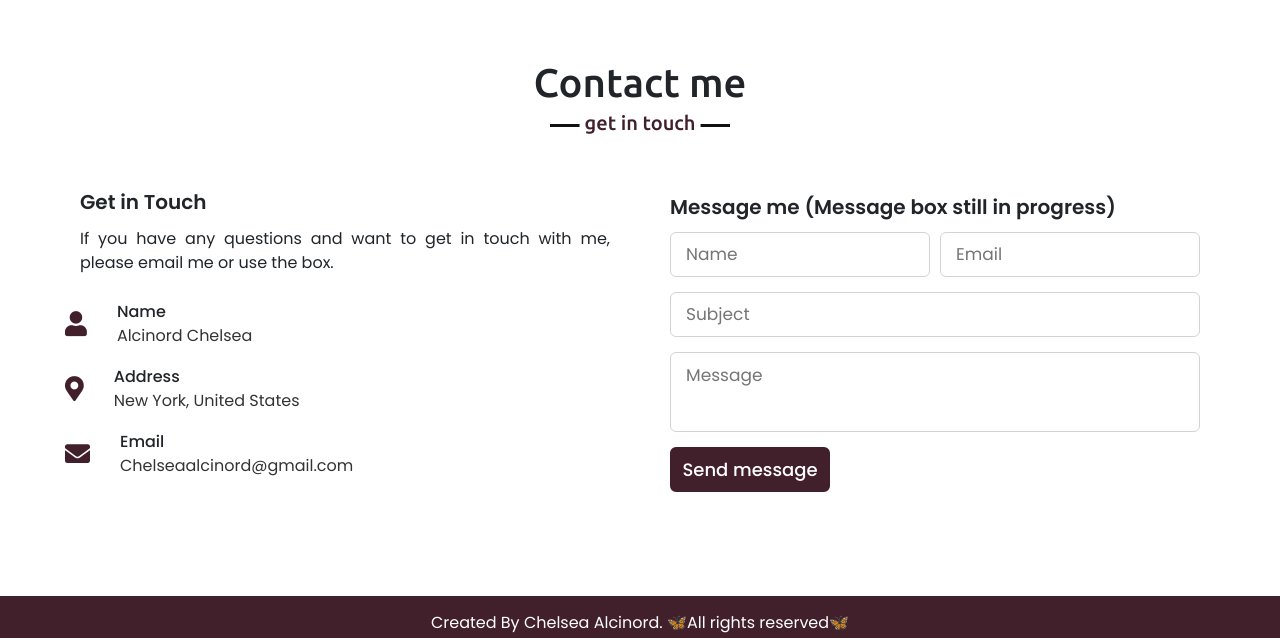
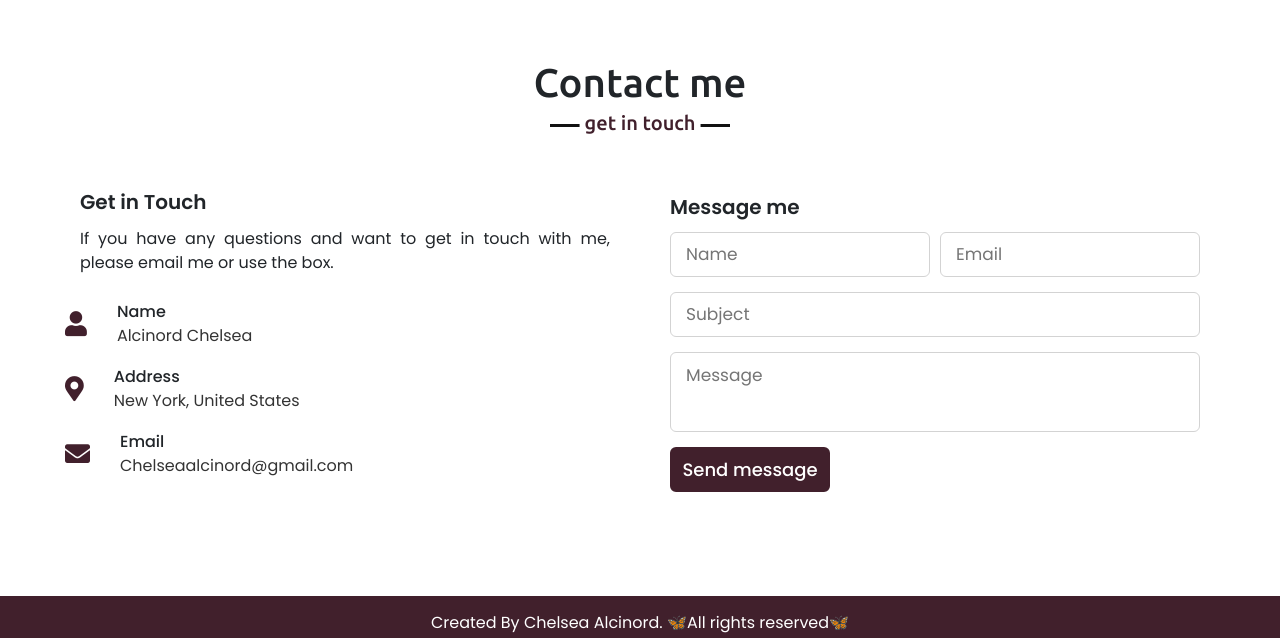
Before and after one commit to seasea19/Portfolio, a plain HTML site: page index.html in a window 1280 px wide. Shown: the part 3132-3770 px from the top of the page. Drawn offline with nearby package versions, Linux system fonts and the light colour scheme.

Commit message:
Message box

```diff
--- a/index.html
+++ b/index.html
@@ -208,7 +208,7 @@
 					</div>
 				</div>
 				<div class="column right">
-					<div class="text">Message me (Message box still in progress)</div>
+					<div class="text">Message me</div>
 					<form method="post" action="contact-form-process.php">
 						<div class="fields">
 							<div class="field name">
--- a/script.js
+++ b/script.js
@@ -87,3 +87,5 @@ $(document).ready(function () {
         loop: true,
     });
 });
+
+alert('Message box is still in progress! Do not write there yet!')
```
